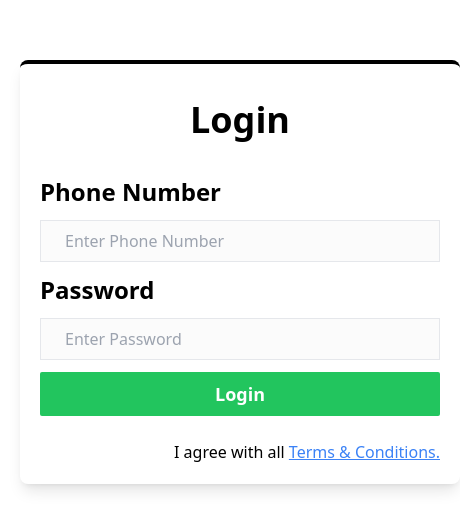
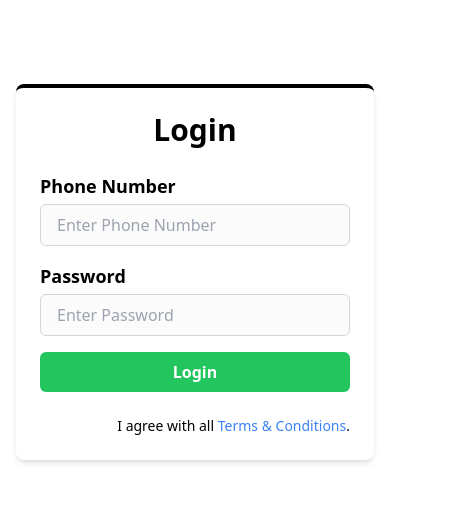
Before and after one commit to hanna6550/HeaIth-Information, a Next.js app: page / in a window 390 px wide. Shown: the part 150-680 px from the top of the page, 460 px wide, since content can reach past the window. Built offline with nearby package versions, Linux system fonts and the light colour scheme; no server answers.

Commit message:
responsive login

```diff
--- a/components/LoginForm.jsx
+++ b/components/LoginForm.jsx
@@ -34,42 +34,57 @@ export default function LoginForm() {
   };
 
   return (
-    <div className="grid place-items-center h-screen md:mx-0 mx-5">
-      <div className="px-5 shadow-lg p-5 rounded-lg border-t-4 border-black">
-        <h1 className="text-4xl font-bold my-4 text-center  pb-5">Login</h1>
+    <div className="flex items-center justify-center min-h-screen px-4 md:px-0">
+  <div className="w-full max-w-md p-6 bg-white rounded-lg shadow-md border-t-4 border-black">
+    <h1 className="text-3xl md:text-4xl font-bold text-center mb-6">Login</h1>
 
-        <form onSubmit={handleSubmit} className="flex flex-col gap-3">
-          <h1 className="text-2xl font-bold">Phone Number</h1>
+    <form onSubmit={handleSubmit} className="flex flex-col gap-4">
+      {/* Phone Number */}
+      <div>
+        <label className="text-lg font-semibold block mb-1">Phone Number</label>
         <input
           onChange={(e) => setPhone(e.target.value)}
           type="text"
           placeholder="Enter Phone Number"
           value={phone}
+          className="w-full px-4 py-2 border border-gray-300 rounded-md focus:outline-none focus:ring-2 focus:ring-black"
         />
-          <h1 className="text-2xl font-bold">Password</h1>
+      </div>
+
+      {/* Password */}
+      <div>
+        <label className="text-lg font-semibold block mb-1">Password</label>
         <input
           onChange={(e) => setPassword(e.target.value)}
           type="password"
           placeholder="Enter Password"
           value={password}
+          className="w-full px-4 py-2 border border-gray-300 rounded-md focus:outline-none focus:ring-2 focus:ring-black"
         />
-          <button className="bg-green-500 text-white font-bold text-lg cursor-pointer px-6 py-2 rounded-sm">
+      </div>
+
+      {/* Login Button */}
+      <button
+        type="submit"
+        className="bg-green-500 hover:bg-green-600 text-white font-semibold py-2 rounded-md transition duration-300"
+      >
         Login
       </button>
+
+      {/* Error Message */}
       {error && (
-            <div className="bg-red-500 text-white w-fit text-base py-1 px-3 rounded-md mt-2">
+        <div className="bg-red-500 text-white px-3 py-2 rounded-md text-sm text-center">
           {error}
         </div>
       )}
 
-          {/* <Link className="text-sm mt-3 text-right" href={"/register"}>
-            Don&apos;t have an account? <span className="underline">Register</span>
-          </Link>   */}
-          <Link className="text-base mt-3 text-right" href={'/termsConds'}>
-            I agree with all <span className="text-blue-500 underline">Terms & Conditions.</span>
+      {/* Terms & Conditions Link */}
+      <Link href="/termsConds" className="text-sm text-right hover:underline mt-2">
+        I agree with all <span className="font-medium text-blue-500">Terms & Conditions</span>.
       </Link>
     </form>
   </div>
 </div>
+
   );
 }
```
Lines whose indentation alone changed are shown as unchanged.
